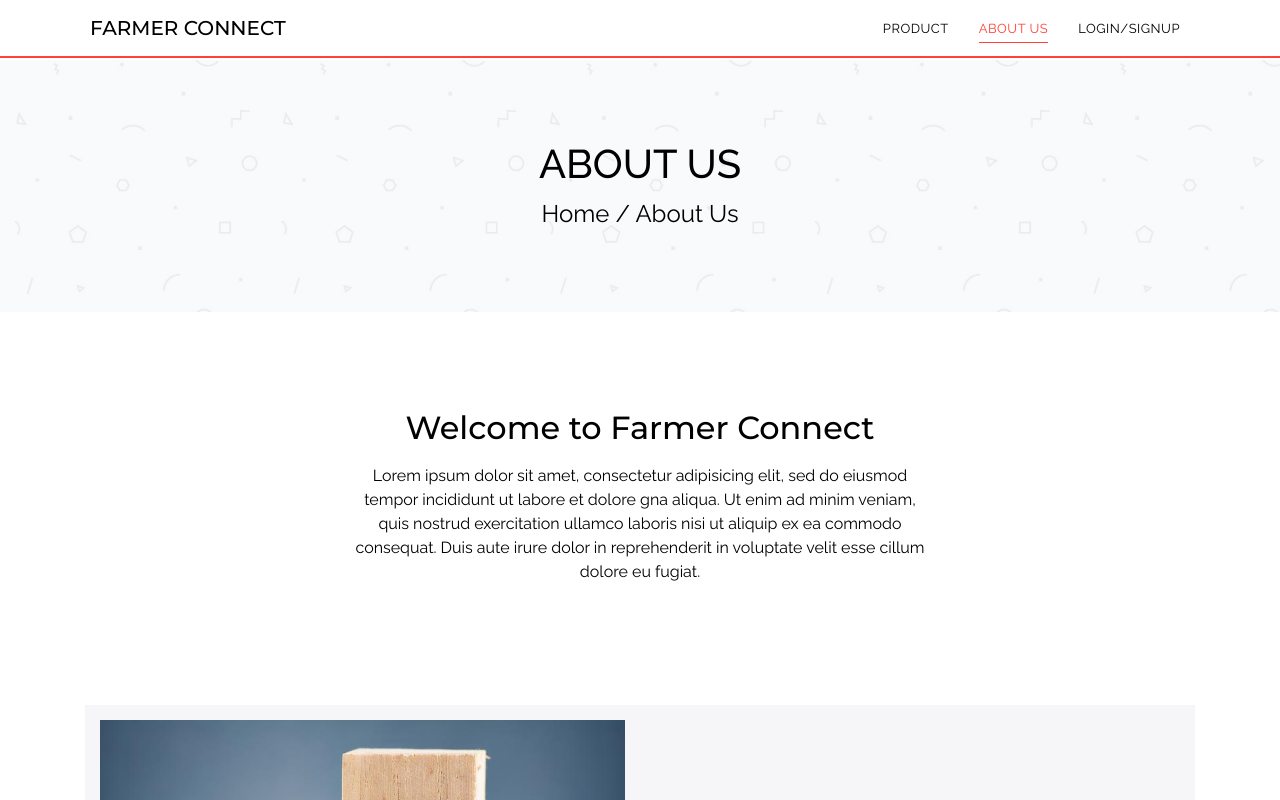
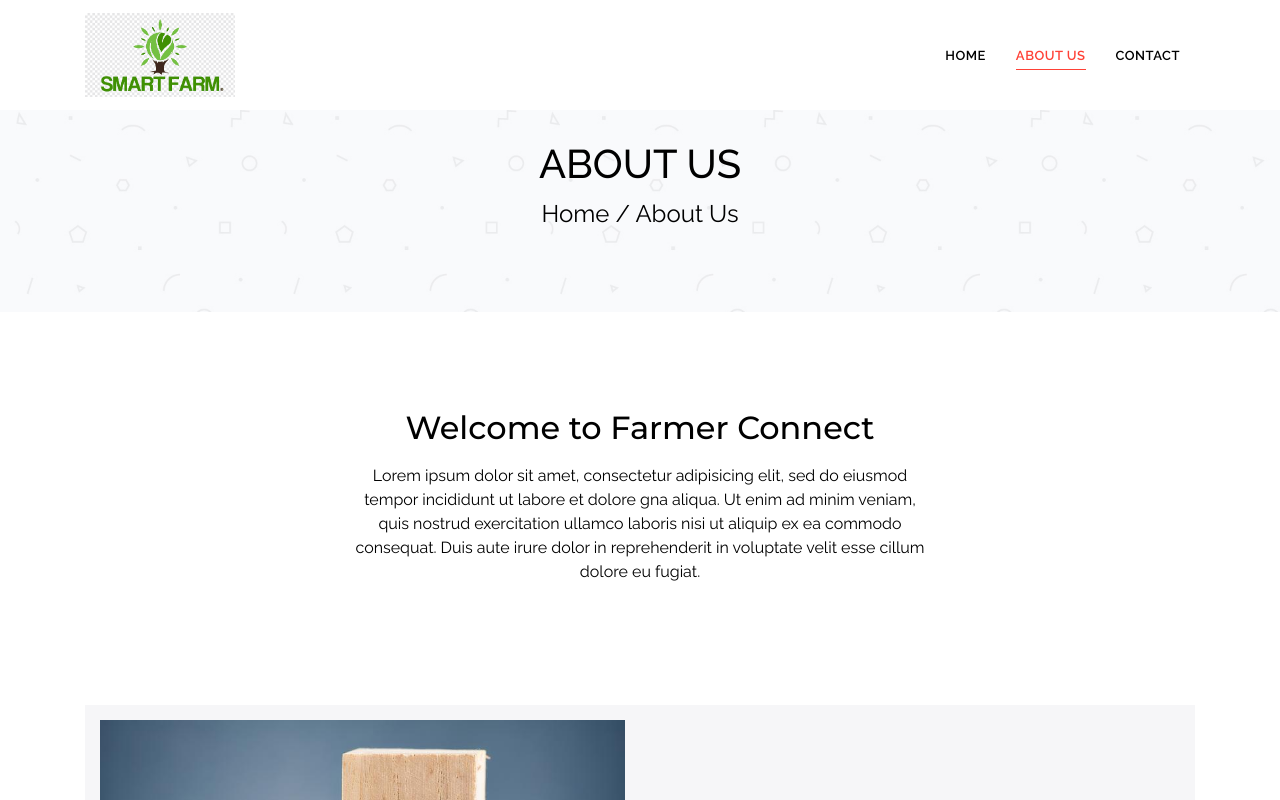
Before and after one commit to mohdshafi2/handcarftfashions, a Next.js app: page /about in a window 1280 px wide. Shown: the top 800 px of the page. Built offline with nearby package versions, Linux system fonts and the light colour scheme.

Commit message:
fix:header

```diff
--- a/src/component/Header/header.js
+++ b/src/component/Header/header.js
@@ -10,25 +10,23 @@ const Header = () => {
           <Navbar.Brand href="/">
             <img
                 alt=""
-                src=""
-                width="0"
-                height="0"
+                src="images/logo.png"
+                width="150px"
                 className="d-inline-block align-top"
-            />{' '}
-            <span className="d-inline-block align-top">Farmer Connect</span>
+            />{''}
           </Navbar.Brand>
           <Navbar.Toggle aria-controls="basic-navbar-nav" />
           <Navbar.Collapse id="basic-navbar-nav">
             <Nav className="ml-auto">
               <ul className="list-styled">
                 <li>
-                  <Link activeClassName='active' href='/'><a>Product</a></Link>
+                  <Link activeClassName='active' href='/'><a>Home</a></Link>
                 </li>
                 <li>
                   <Link activeClassName='active' href='/about'><a>About us</a></Link>
                 </li>
                 <li>
-                  <Link activeClassName='active' href='/login-register'><a>Login/Signup</a></Link>
+                  <Link activeClassName='active' href='/contact'><a>Contact</a></Link>
                 </li>
               </ul>
             </Nav>
--- a/src/component/Header/header.scss
+++ b/src/component/Header/header.scss
@@ -2,7 +2,6 @@
 
 nav {
   background-color: $color-white;
-  border-bottom: 2px solid $color-brand1;
   &.navbar {
     position: fixed;
     top: 0;
@@ -28,7 +27,7 @@ nav {
         margin: 0 15px;
         a {
           color: $color-black;
-          font-weight: 400;
+          font-weight: 600;
           text-transform: uppercase;
           font-size: $size13;
           letter-spacing: 0.5px;
```
